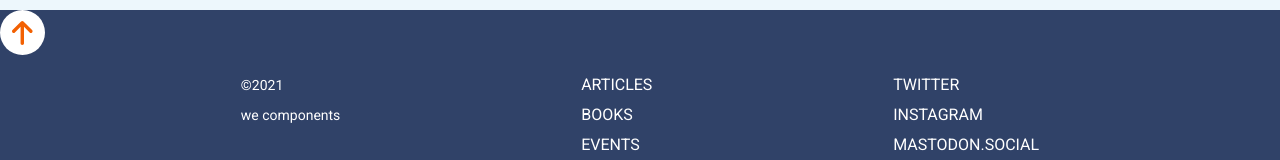
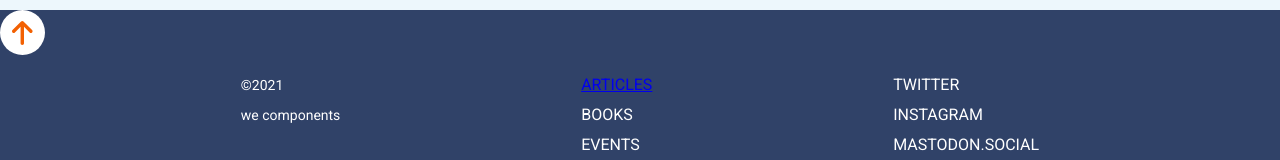
Before and after one commit to MariviEscudero/Anonymous-Proxy, a website: page src/html/index.html in a window 1280 px wide. Shown: the part 1577-1737 px from the top of the page. Drawn offline with nearby package versions, Linux system fonts and the light colour scheme; files that its build step writes are made by us from their sources; files whose address does not match are found by name.

Commit message:
commit branch tests

```diff
--- a/src/html/partials/footer.html
+++ b/src/html/partials/footer.html
@@ -3,7 +3,7 @@
   <div class="footer__container">
     <nav class="footer__nav">
       <ul class="footer__nav--list1">
-        <li>Articles</li>
+        <li><a href="https://adalab.es/" class="header__menu" target="_blank">Articles</a></li>
         <li>Books</li>
         <li>Events</li>
         <li>Reasons</li>
```
